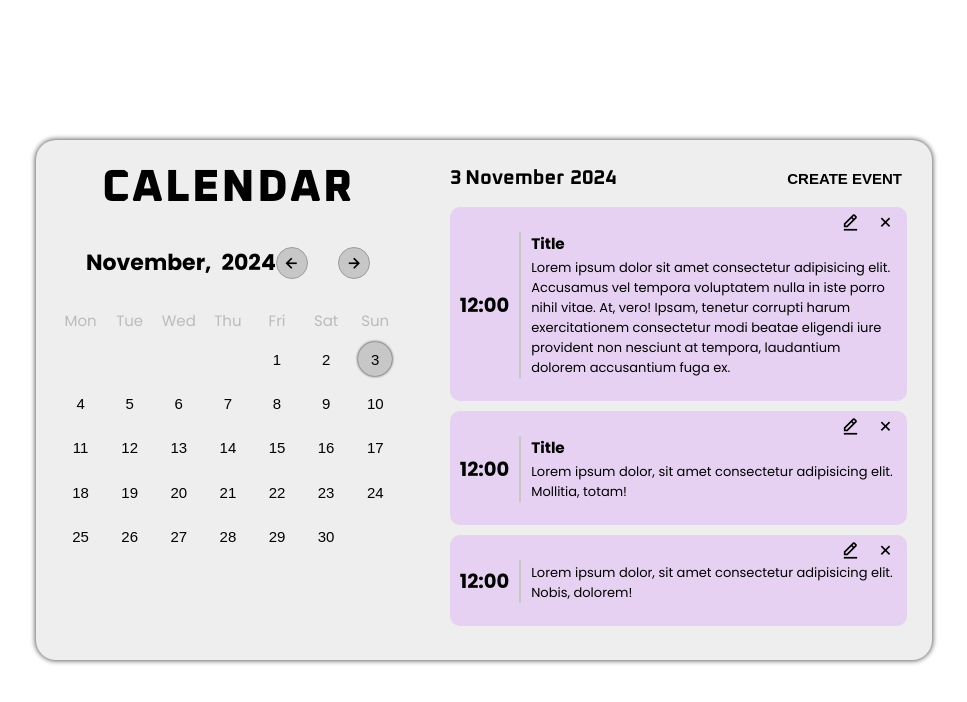
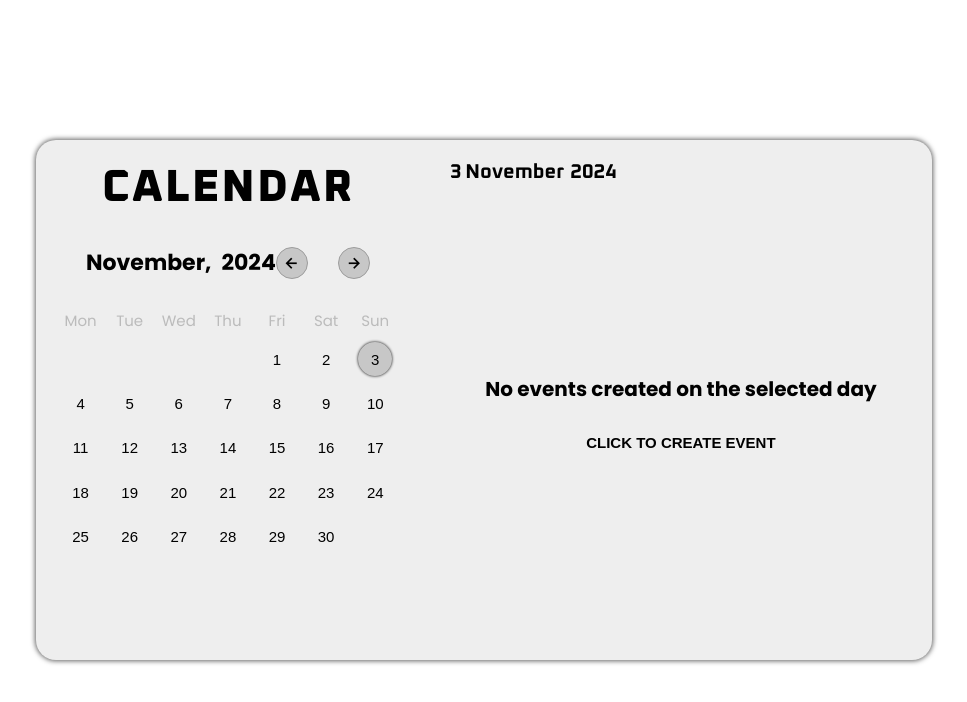
Before and after one commit to erudyta/react-calendar-app, a React (Vite) app: page / in a window 1280 px wide. Shown: the top 702 px of the page, without its empty margins (156-1123 px from the left). Built offline with nearby package versions, Linux system fonts and the light colour scheme.

Commit message:
Added logic to project

```diff
--- a/package.json
+++ b/package.json
@@ -11,7 +11,8 @@
   },
   "dependencies": {
     "react": "^18.3.1",
-    "react-dom": "^18.3.1"
+    "react-dom": "^18.3.1",
+    "uuid": "^11.0.2"
   },
   "devDependencies": {
     "@eslint/js": "^9.13.0",
--- a/src/Components/CreateEvent.jsx
+++ b/src/Components/CreateEvent.jsx
@@ -1,26 +1,124 @@
+import { useEffect, useState } from 'react'
+import { v4 as uuidv4 } from 'uuid'
+
 import './create-event.css'
+const CreateEvent = ({ selectedDay, events ,setEvents,  setShowPopup, editingEvent, setEditingEvent }) => {
+	useEffect(() => {
+		if (editingEvent) {
+			setEventInputs(prev => ({
+				...prev,
+				eventTime: {
+					...prev.eventTime,
+					hours: editingEvent.eventTime.hours,
+					minutes: editingEvent.eventTime.minutes,
+				},
+				eventTitle: editingEvent.eventTitle,
+				eventDescription: editingEvent.eventDescription,
+			}))
+		}
+	}, [editingEvent])
 
-const CreateEvent = () => {
+	const [eventInputs, setEventInputs] = useState({
+		eventTime: {
+			hours: '00',
+			minutes: '00',
+		},
+		eventTitle: '',
+		eventDescription: '',
+	})
+
+	const handleSubmit = e => {
+		e.preventDefault()
+
+		if (eventInputs.eventTitle.trim() === '' && eventInputs.eventDescription.trim() === '') {
+			return
+		}
+
+		const newEvent = {
+			id: editingEvent ? editingEvent.id: uuidv4(),
+			day: selectedDay,
+			...eventInputs,
+		}
+
+		let updEvents = [...events]
+
+		if(editingEvent){
+			updEvents = updEvents.map(event => event.id === editingEvent.id ? newEvent : event )
+		}else{
+			updEvents.push(newEvent)
+		}
+
+		let toSortEvents = updEvents.map(event => {
+			return {...event, forSort: parseInt(event.eventTime.hours + event.eventTime.minutes)}
+		})
+
+		toSortEvents.sort((a,b) => a.forSort - b.forSort)
+
+		setEvents(toSortEvents)
+		setEditingEvent(null)
+		setShowPopup(false)
+	}
+
+	const handleTimeInput = e => {
+		const { name, value } = e.target
+		setEventInputs(prev => ({
+			...prev,
+			eventTime: { ...prev.eventTime, [name]: value.padStart(2, '0') },
+		}))
+	}
+
+	const handleTitleInput = e => {
+		setEventInputs(prev => ({ ...prev, eventTitle: e.target.value }))
+	}
+
+	const handleDescriptionInput = e => {
+		setEventInputs(prev => ({ ...prev, eventDescription: e.target.value }))
+	}
+
 	return (
 		<div className='ce-container'>
 			<div className='ce-header'>
-				<h1>Create a new event!</h1>
+				<h1>{editingEvent ? 'Update' : 'Create a new'} event!</h1>
 			</div>
-			<form onSubmit=''>
+			<form onSubmit={handleSubmit}>
 				<div className='ce-form-content'>
 					<label htmlFor='time'>Time</label>
 					<div className='ce-form-time'>
-						<input type='number' name='time' min={0} max={24} />
+						<input
+							type='number'
+							name='hours'
+							min={0}
+							max={24}
+							value={eventInputs.eventTime.hours}
+							onChange={handleTimeInput}
+						/>
 						<span>:</span>
-						<input  type='number' name='time' min={0} max={60} />
+						<input
+							type='number'
+							name='minutes'
+							min={0}
+							max={60}
+							value={eventInputs.eventTime.minutes}
+							onChange={handleTimeInput}
+						/>
 					</div>
 					<label htmlFor='title'>Title</label>
-					<input type='text' name='title' />
+					<input
+						type='text'
+						name='title'
+						placeholder='Enter Event Title'
+						value={eventInputs.eventTitle}
+						onChange={handleTitleInput}
+					/>
 					<label htmlFor='description'>Description</label>
-					<textarea name='description'></textarea>
+					<textarea
+						name='description'
+						placeholder='Enter Event Text'
+						value={eventInputs.eventDescription}
+						onChange={handleDescriptionInput}></textarea>
 				</div>
 				<div className='ce-buttons'>
-					<button>Create</button>
+					<button>{editingEvent ? 'Update' : 'Create'}</button>
 				</div>
 			</form>
 		</div>
--- a/src/Components/SelectedDay.jsx
+++ b/src/Components/SelectedDay.jsx
@@ -18,7 +18,15 @@ const months = [
 
 import './selected-day.css'
 const SelectedDay = ({ selectedDay, showPopup, setShowPopup }) => {
-	const arrDate = selectedDay.split('.') // [0] - day, [1] - month, [2] - year
+	const [events, setEvents] = useState([])
+	const [editingEvent, setEditingEvent] = useState(null)
+	const arrDate = selectedDay.split('.')
+
+	const eventsOnSelectedDay = events.filter(event => event.day === selectedDay)
+
+	const handleDeleteEvent = id => {
+		setEvents(prev => prev.filter(event => event.id !== id))
+	}
 
 	return (
 		<>
@@ -38,70 +46,64 @@ const SelectedDay = ({ selectedDay, showPopup, setShowPopup }) => {
 							Close
 						</button>
 					) : (
+						eventsOnSelectedDay.length > 0 && (
 							<button
 								className='btn-create-event'
 								onClick={() => {
 									setShowPopup(true)
+									setEditingEvent(null)
 								}}>
 								Create Event
 							</button>
+						)
 					)}
 				</div>
 				{showPopup ? (
-					<CreateEvent />
-				) : (
+					<CreateEvent
+						selectedDay={selectedDay}
+						events={events}
+						setEvents={setEvents}
+						setShowPopup={setShowPopup}
+						editingEvent={editingEvent}
+						setEditingEvent={setEditingEvent}
+					/>
+				) : eventsOnSelectedDay.length > 0 ? (
 					<div className='sd-events'>
 						<div className='sd-events-inner'>
-							<div className='sd-event'>
-								<h2>12:00</h2>
+							{eventsOnSelectedDay.map(event => (
+								<div key={event.id} className='sd-event'>
+									<h2>{`${event.eventTime.hours}:${event.eventTime.minutes}`}</h2>
 									<div className='sd-event-content'>
-									<h3>Title</h3>
-									<p>
-										Lorem ipsum dolor sit amet consectetur adipisicing elit. Accusamus vel tempora voluptatem nulla in
-										iste porro nihil vitae. At, vero! Ipsam, tenetur corrupti harum exercitationem consectetur modi
-										beatae eligendi iure provident non nesciunt at tempora, laudantium dolorem accusantium fuga ex.
-									</p>
+										<h3>{event.eventTitle}</h3>
+										<p>{event.eventDescription}</p>
 									</div>
 									<div className='sd-buttons'>
-									<button>
+										<button
+											onClick={() => {
+												setShowPopup(true)
+												setEditingEvent(event)
+											}}>
 											<i className='bx bx-edit-alt'></i>
 										</button>
-									<button>
+										<button onClick={() => handleDeleteEvent(event.id)}>
 											<i className='bx bx-x'></i>
 										</button>
 									</div>
 								</div>
-							<div className='sd-event'>
-								<h2>12:00</h2>
-								<div className='sd-event-content'>
-									<h3>Title</h3>
-									<p>Lorem ipsum dolor, sit amet consectetur adipisicing elit. Mollitia, totam!</p>
-								</div>
-								<div className='sd-buttons'>
-									<button>
-										<i className='bx bx-edit-alt'></i>
-									</button>
-									<button>
-										<i className='bx bx-x'></i>
-									</button>
+							))}
 						</div>
 					</div>
-							<div className='sd-event'>
-								<h2>12:00</h2>
-								<div className='sd-event-content'>
-									<h3></h3>
-									<p>Lorem ipsum dolor, sit amet consectetur adipisicing elit. Nobis, dolorem!</p>
-								</div>
-								<div className='sd-buttons'>
-									<button>
-										<i className='bx bx-edit-alt'></i>
+				) : (
+					<div className='sd-noevents'>
+						<h1>No events created on the selected day</h1>
+						<button
+							className='btn-create-event'
+							onClick={() => {
+								setShowPopup(true)
+								setEditingEvent(null)
+							}}>
+							Click to create event
 						</button>
-									<button>
-										<i className='bx bx-x'></i>
-									</button>
-								</div>
-							</div>
-						</div>
 					</div>
 				)}
 			</div>
--- a/src/Components/selected-day.css
+++ b/src/Components/selected-day.css
@@ -115,3 +115,19 @@
 .sd-buttons .bx-edit-alt:hover {
 	color: white;
 }
+
+.sd-noevents{
+	display: flex;
+	flex-direction: column;
+	justify-content: center;
+	row-gap: 2rem;
+	align-items: center;
+	margin: auto auto auto auto;
+	font-size: 1rem;
+}
+
+.sd-noevents button{
+	margin-right: auto;
+	margin-left: auto;
+
+}
```
Also changed, not shown: 1 other file (tests, documents, lock files or other folders). Lines whose indentation alone changed are shown as unchanged.
